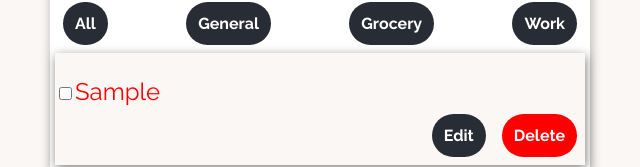
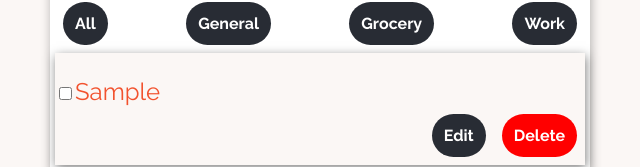
Before and after one commit to aarondevon/todo-with-redux, a React (Create React App) app: page / in a window 1280 px wide. Both pictures are taken after typing "Sample" into the empty fields and a click on the button "Add todo". Shown: the part 352-519 px from the top of the page, without its empty margins (320-960 px from the left). Built offline with nearby package versions, Linux system fonts and the light colour scheme.

Commit message:
Update text color

```diff
--- a/src/components/TodoItem/TodoItem.scss
+++ b/src/components/TodoItem/TodoItem.scss
@@ -1,5 +1,3 @@
-
-
 #todo-item {
   //align-items: center;
   background: #fbf7f5;
@@ -13,12 +11,12 @@
 }
 
 #todo-text {
-  color: red;
+  color: #f2522e;
   flex-grow: 2;
   font-size: 1.5rem;
   margin-bottom: 0;
   &.completed {
-    color: green;
+    color: #1d857f;
     text-decoration: line-through;
   }
 }
```
